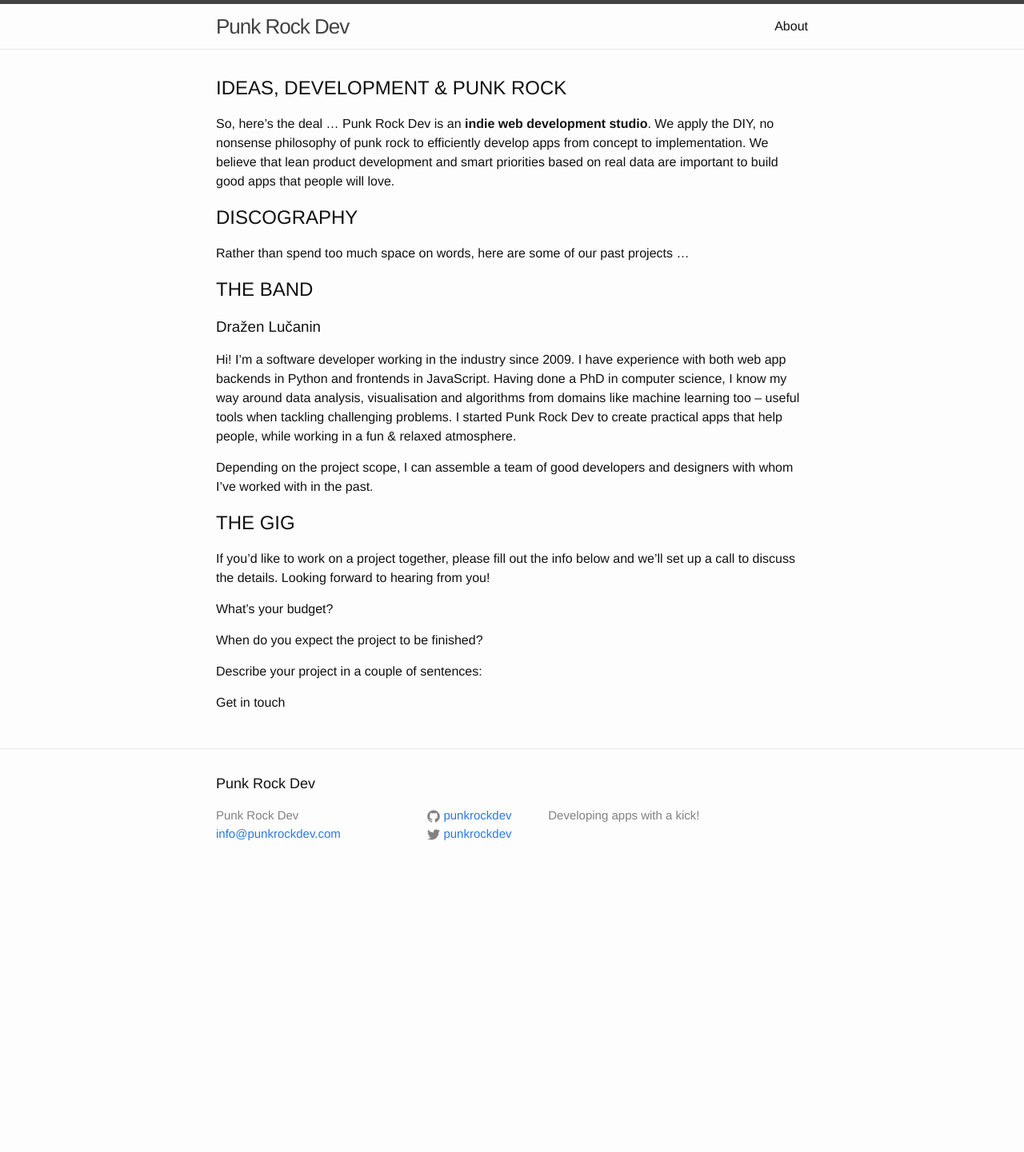
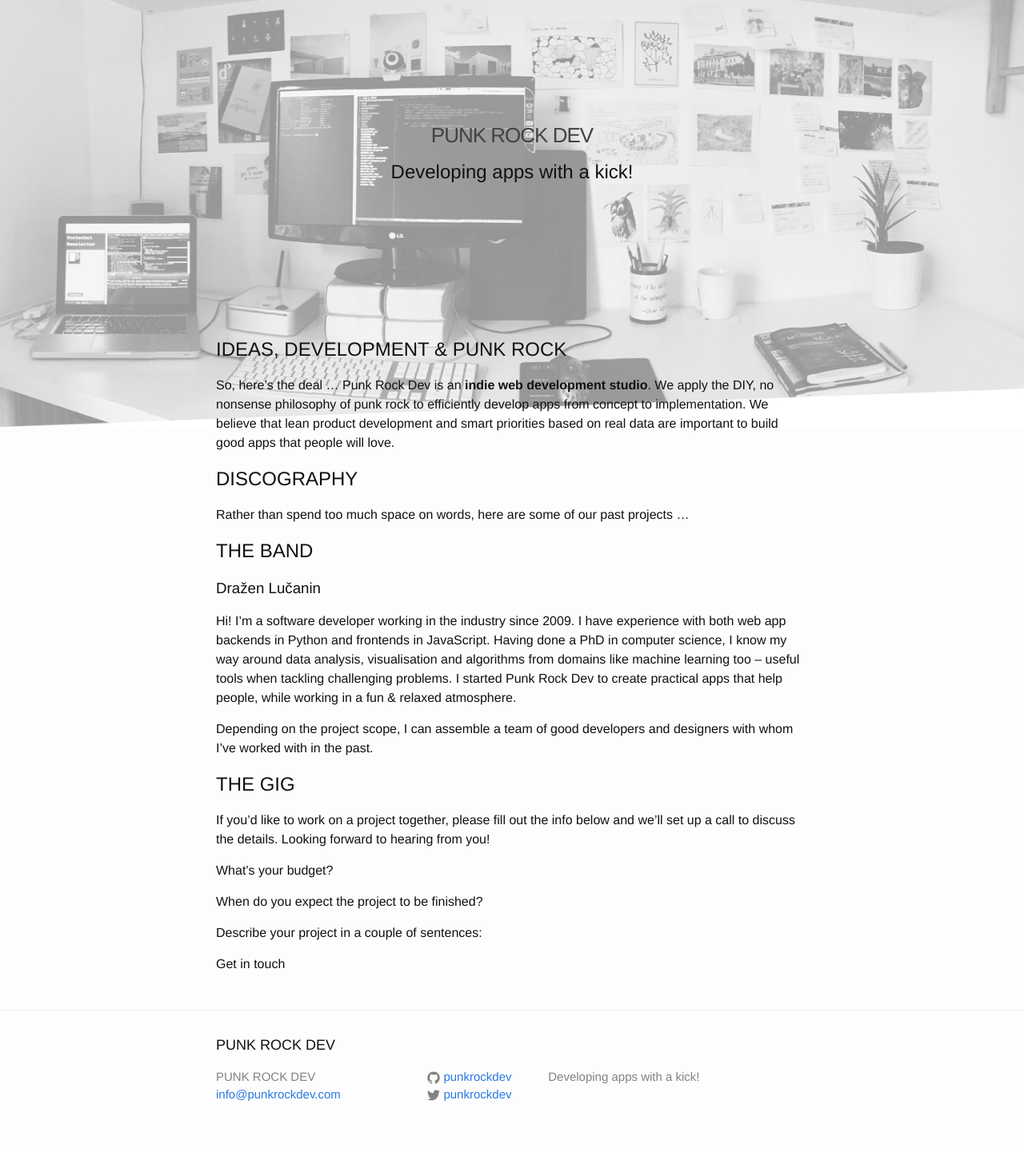
Before and after one commit to punkrockdev/punkrockdev.github.io, a Jekyll site: the page built from index.md, in a window 1280 px wide. Shown: the whole page at 80% size. Built offline with Jekyll 4.4.1, drawn with Linux system fonts in a browser that asks for light colours; before the commit the page ends 1114 px from its top, so only the background shows below that.

Commit message:
rough version of the header image

```diff
--- a/_config.yml
+++ b/_config.yml
@@ -1,5 +1,5 @@
 # Site settings
-title: Punk Rock Dev
+title: PUNK ROCK DEV
 email: info@punkrockdev.com
 description: > # this means to ignore newlines until "baseurl:"
   Developing apps with a kick!
--- a/_includes/header.html
+++ b/_includes/header.html
@@ -1,10 +1,13 @@
 <header class="site-header">
+    <img class="site-image" src="/images/header bg + header overlay Mask.jpg">
 
     <div class="wrapper">
 
       <a class="site-title" href="{{ site.baseurl }}/">{{ site.title }}</a>
 
-    <nav class="site-nav">
+      <h2 class="site-subtitle">Developing apps with a kick!</h2>
+
+      <!-- <nav class="site-nav">
            <a href="#" class="menu-icon">
            <svg viewBox="0 0 18 15">
            <path fill="#424242" d="M18,1.484c0,0.82-0.665,1.484-1.484,1.484H1.484C0.665,2.969,0,2.304,0,1.484l0,0C0,0.665,0.665,0,1.484,0 h15.031C17.335,0,18,0.665,18,1.484L18,1.484z"/>
@@ -20,7 +23,7 @@
            {% endif %}
            {% endfor %}
            </div>
-    </nav>
+           </nav> -->
 
   </div>
 
--- a/_sass/_layout.scss
+++ b/_sass/_layout.scss
@@ -2,12 +2,26 @@
  * Site header
  */
 .site-header {
-    border-top: 5px solid $grey-color-dark;
-    border-bottom: 1px solid $grey-color-light;
-    min-height: 56px;
+    /* border-top: 5px solid $grey-color-dark; */
+    /* border-bottom: 1px solid $grey-color-light; */
+    /* background: url("/images/header bg + header overlay Mask.jpg"); */
+    /* /\* no-repeat center center fixed; *\/ */
+    /* background-size: 100% auto; */
+    /* min-height: 601px; */
 
     // Positioning context for the mobile navigation icon
     position: relative;
+
+    .site-image {
+        position: absolute;
+        width: 100%;
+        z-index: -1;
+    }
+
+    .wrapper {
+        padding: 11%;
+    }
+
 }
 
 .site-title {
@@ -16,11 +30,20 @@
     letter-spacing: -1px;
     margin-bottom: 0;
     float: left;
+    text-align: center;
+    width: 100%;
 
     &,
     &:visited {
         color: $grey-color-dark;
     }
+}
+
+.site-subtitle {
+    clear: left;
+    float: left;
+    text-align: center;
+    width: 100%;
 }
 
 .site-nav {
```
Also changed, not shown: README.md (added), images/header bg + header overlay Mask.jpg (added), images/header bg + header overlay Mask@0,5x.jpg (added). Lines whose indentation alone changed are shown as unchanged.
